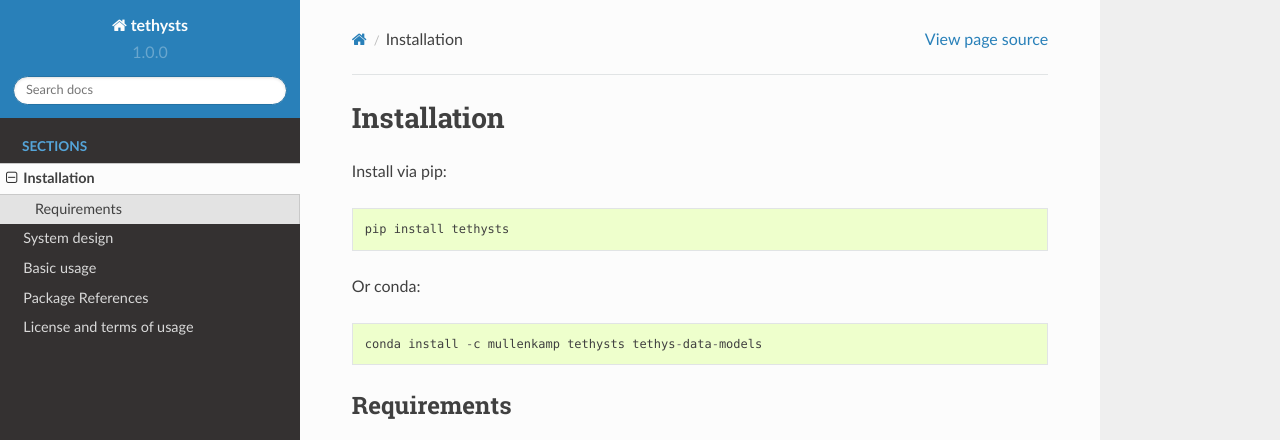
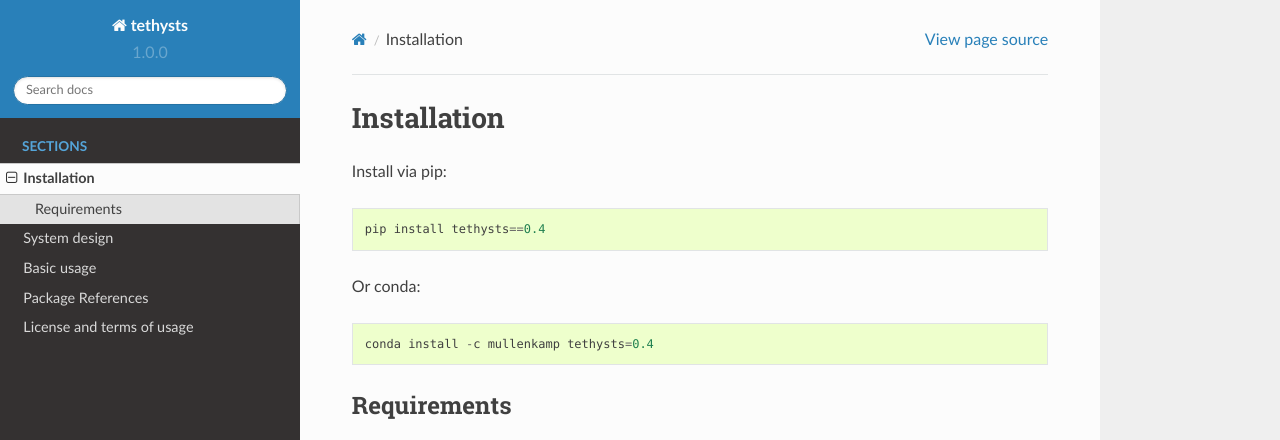
Before and after one commit to tethys-ts/tethysts, a Sphinx documentation site: the page built from sphinx/source/installation.rst, in a window 1280 px wide. Shown: the top 440 px of the page. Built offline with Sphinx 7.4.7 and the Read the Docs theme 2.0.0, drawn with Linux system fonts in a browser that asks for light colours.

Commit message:
updated docs

```diff
--- a/sphinx/source/installation.rst
+++ b/sphinx/source/installation.rst
@@ -2,11 +2,11 @@ Installation
 ============
 Install via pip::
 
-  pip install tethysts
+  pip install tethysts==0.4
 
 Or conda::
 
-  conda install -c mullenkamp tethysts tethys-data-models
+  conda install -c mullenkamp tethysts=0.4
 
 Requirements
 ------------
```
